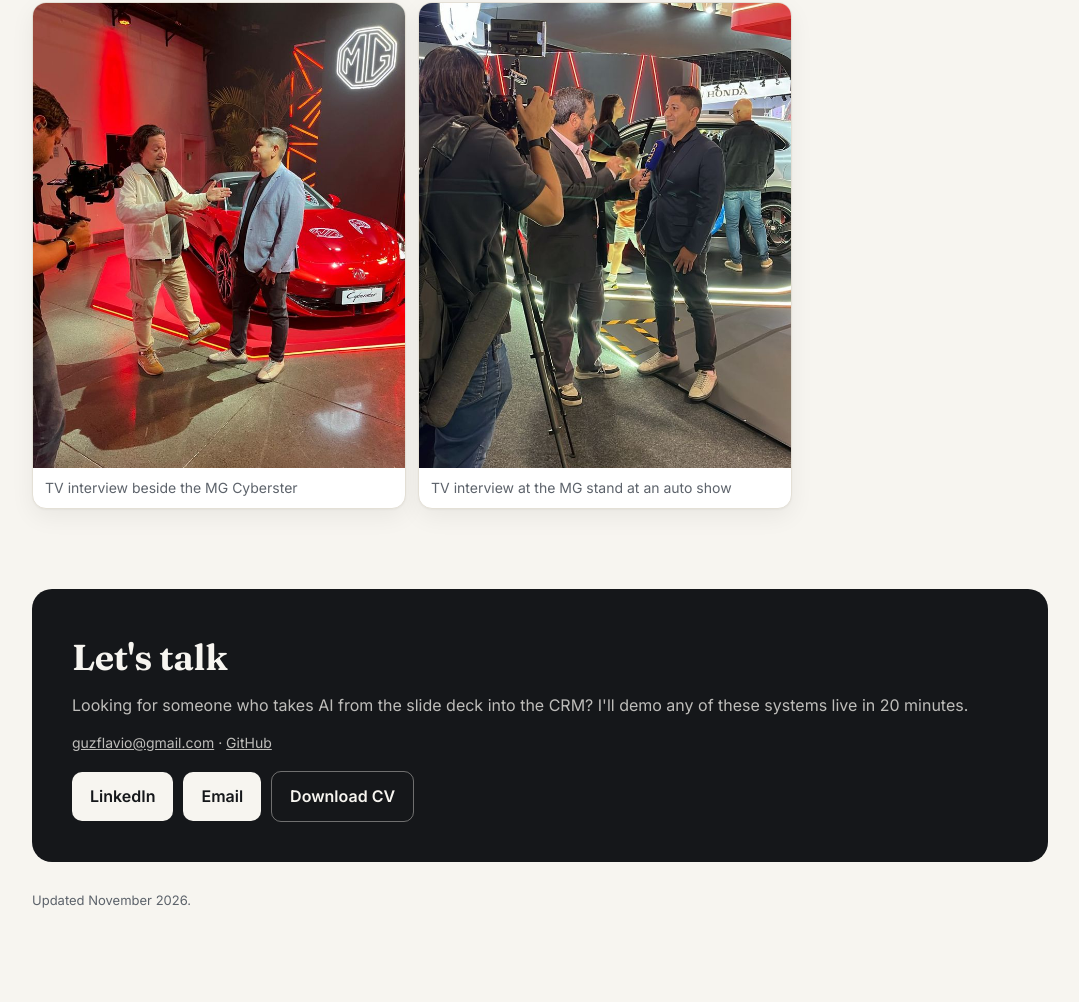
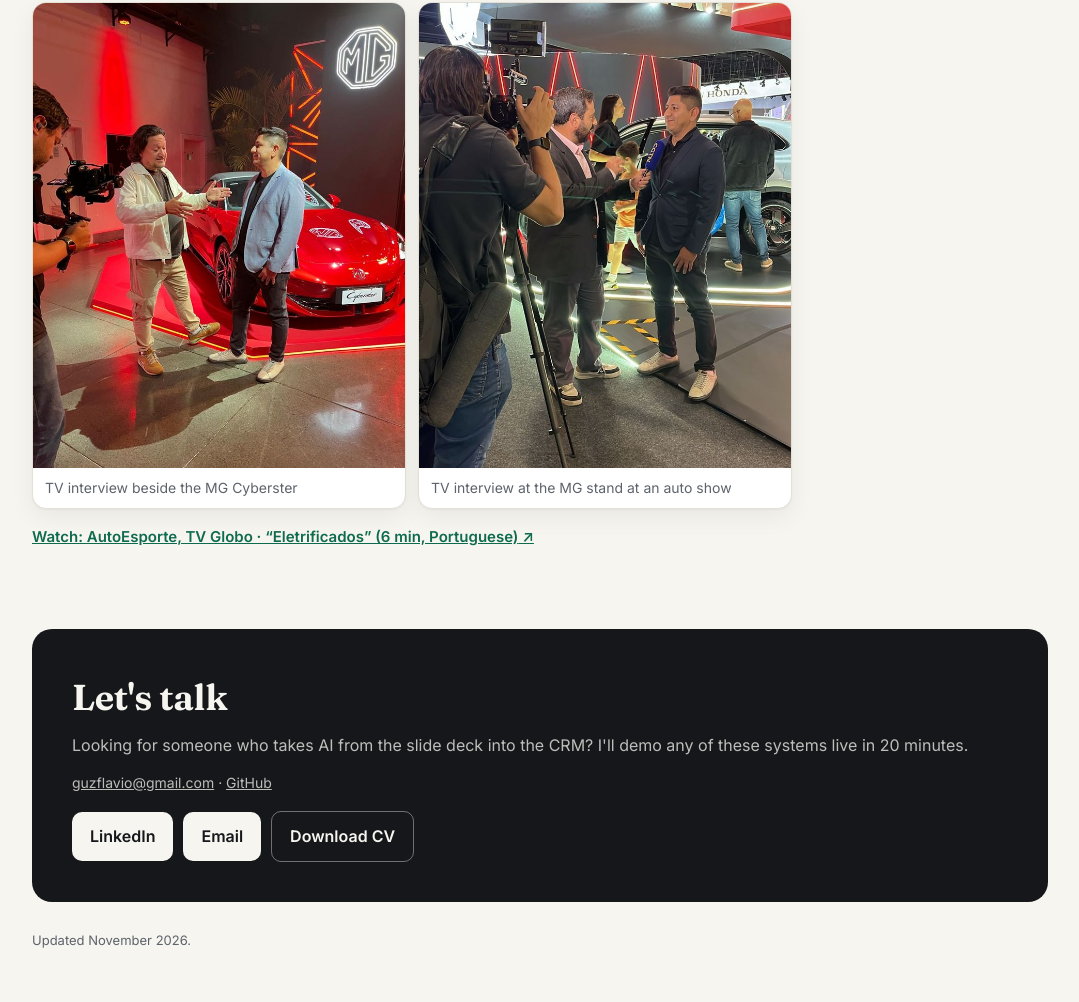
Before and after one commit to guzflavio-spec/guzflavio-spec.github.io, a plain HTML site: page index.html in a window 1280 px wide. Shown: the part 3787-4789 px from the top of the page, without its empty margins (100-1179 px from the left). Drawn offline with Linux system fonts and the light colour scheme.

Commit message:
Portfolio: add AutoEsporte TV appearance link
Co-Authored-By: Claude Opus 5.5 <noreply@anthropic.com>
Claude-Session: https://claude.ai/code/session_013HVjQyzdKUtreiCeLwRMDJ

```diff
--- a/index.html
+++ b/index.html
@@ -77,6 +77,8 @@ h2{font-family:Fraunces,Georgia,serif;font-weight:650;font-size:clamp(26px,3.6vw
 .media{display:grid;grid-template-columns:1fr 1fr;gap:12px;max-width:760px}
 .media figure{margin:0;background:var(--surface);border:1px solid var(--line);border-radius:14px;overflow:hidden;box-shadow:var(--shadow)}
 .media img{display:block;width:100%;height:auto;aspect-ratio:4/5;object-fit:cover;object-position:62% 40%}
+.press{margin:16px 0 0;font-size:15px}
+.press a{color:var(--accent);font-weight:600}
 .media figcaption{padding:10px 12px;font-size:14px;color:var(--muted);line-height:1.4}
 
 /* featured */
@@ -381,6 +383,7 @@ footer{color:var(--muted);font-size:13px;padding:28px 0 48px}
       <figure><img src="midia-tv-1.jpg" width="720" height="900" loading="lazy" alt="Entrevista de TV ao lado do MG Cyberster"><figcaption><span class="pt">Entrevista de TV ao lado do MG Cyberster</span><span class="en">TV interview beside the MG Cyberster</span></figcaption></figure>
       <figure><img src="midia-tv-2.jpg" width="720" height="900" loading="lazy" alt="Entrevista de TV no estande da MG"><figcaption><span class="pt">Entrevista de TV no estande da MG em salão do automóvel</span><span class="en">TV interview at the MG stand at an auto show</span></figcaption></figure>
     </div>
+    <p class="press"><a href="https://globoplay.globo.com/v/13047491" target="_blank" rel="noopener"><span class="pt">Assista: AutoEsporte, TV Globo · “Eletrificados” (6 min)</span><span class="en">Watch: AutoEsporte, TV Globo · “Eletrificados” (6 min, Portuguese)</span> ↗</a></p>
   </div>
 </section>
 
```
